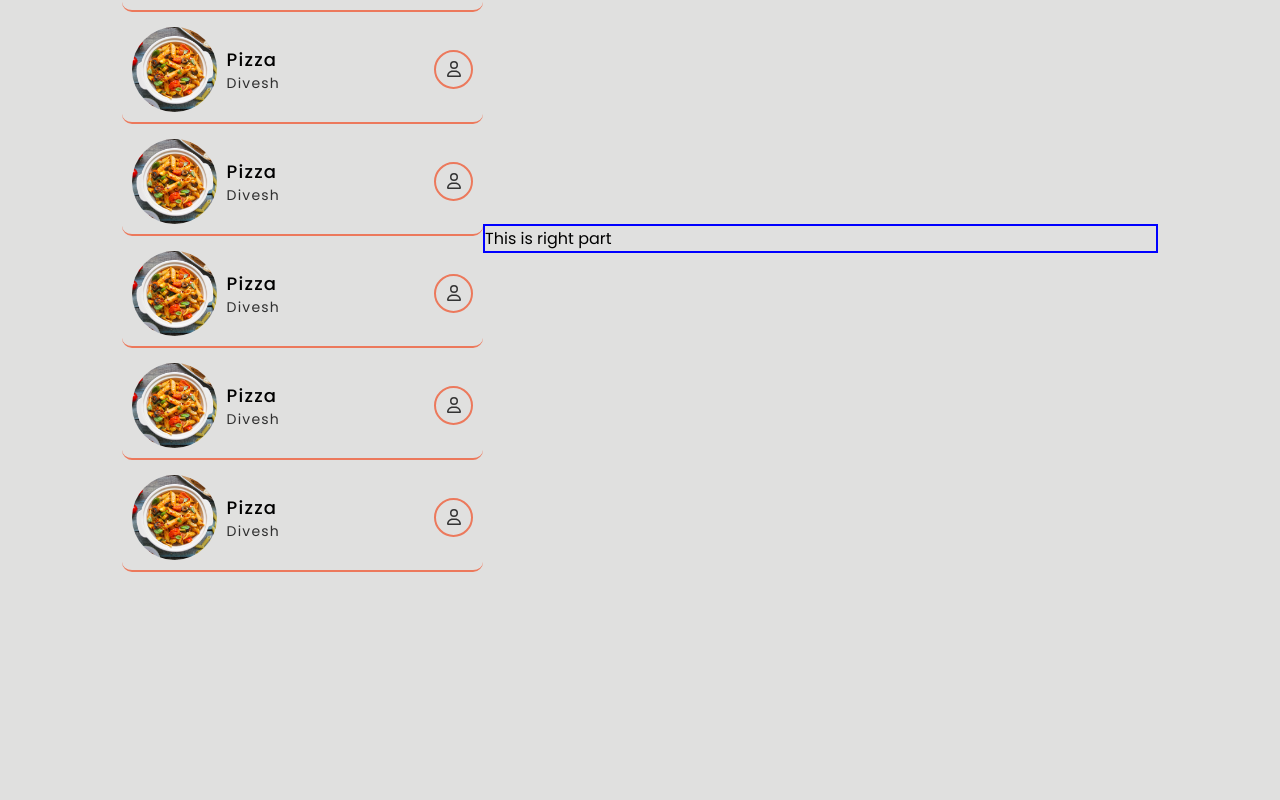
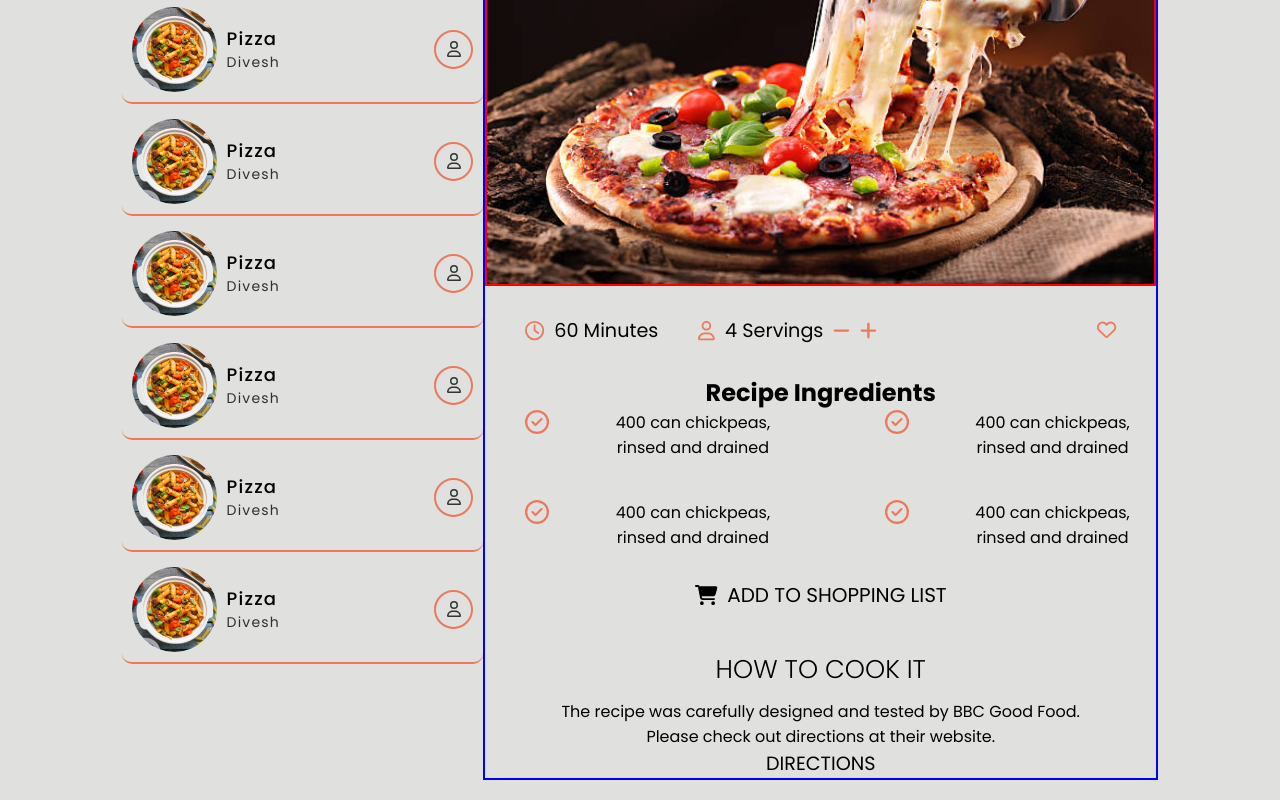
Before and after one commit to PavitrankMishra/Food-Recipe-, a React (Vite) app: page /recipes in a window 1280 px wide. Shown: the part 304-1104 px from the top of the page. Before the commit the page ends 921 px from the top, so only its background shows below. Built offline with nearby package versions, Linux system fonts and the light colour scheme; no server answers; a web font is replaced by a local one.

Commit message:
"feat: Developed the based structure for recipe component"

```diff
--- a/src/Components/Recipes.css
+++ b/src/Components/Recipes.css
@@ -197,32 +197,116 @@
   width: 65%;
 }
 
-/* @media screen and (max-width: 578px) {
-  .recipeContainer {
-    width: 98%;
-  }
-  .containerRight {
-    gap: 4px;
-    font-size: 3.25vw;
-  }
+.recipeContainer .recipeMiddleContainer .recipeMiddleRight .sec-1 {
+  height: 400px;
+  border: 2px solid red;
+  overflow: hidden;
+}
 
-  .containerLeft img {
-    width: 5vw;
-  }
-  .containerLeft input {
-    background-color: transparent;
-    border: none;
-    width: 40vw;
-    height: 40px;
-    border-radius: 40px;
-    font-size: 2.5vw;
-    letter-spacing: 1.1px;
-  }
+.sec-1 img {
+  width: 100%;
+  height: 100%;
+}
 
-  .containerLeft input::placeholder {
-    font-size: 12px;
-  }
-} */
+.recipeContainer .recipeMiddleContainer .recipeMiddleRight .sec-2 {
+  display: flex;
+  align-items: center;
+  justify-content: space-between;
+  font-size: 1.5vw;
+  padding: 30px 40px;
+}
+
+.recipeContainer .recipeMiddleContainer .recipeMiddleRight .sec-2 .secInner,
+.clockContainer,
+.userContainer {
+  display: flex;
+  align-items: center;
+  justify-content: space-between;
+  gap: 10px;
+}
+
+.recipeContainer .recipeMiddleContainer .recipeMiddleRight .sec-2 .secInner {
+  gap: 40px;
+}
+
+.recipeContainer
+  .recipeMiddleContainer
+  .recipeMiddleRight
+  .sec-2
+  .secInner
+  .clock,
+.user,
+.heart,
+.plus,
+.minus {
+  color: #ec795c;
+}
+
+.plus,
+.minus {
+  cursor: pointer;
+}
+
+.recipeContainer .recipeMiddleContainer .recipeMiddleRight .sec-3 {
+  display: flex;
+  align-items: center;
+  justify-content: center;
+  flex-direction: column;
+}
+.recipeContainer .recipeMiddleContainer .recipeMiddleRight .sec-3 .check {
+  color: #ec795c;
+  font-size: 24px;
+  padding: 0 40px;
+}
+
+.listContainer {
+  display: grid;
+  grid-template-columns: 1fr 1fr;
+  gap: 2.5rem 3rem;
+  list-style: none;
+}
+
+ul li {
+  display: flex;
+  /* align-items: center; */
+  /* justify-content: center; */
+  text-align: center;
+}
+
+.addToCart {
+  display: flex;
+  align-items: center;
+  justify-content: center;
+  gap: 10px;
+  padding: 10px;
+  font-size: 20px;
+  border-radius: 40px;
+  margin: 20px 0;
+  cursor: pointer;
+  background-color: transparent;
+  border:none;
+}
+
+.sec-4 {
+  display: flex;
+  align-items:center;
+  justify-content: center;
+  flex-direction: column;
+}
+
+.sec-4 button {
+  background-color: transparent;
+  border:none;
+  font-size: 1.5vw;
+}
+
+.sec-4 h1 {
+  font-size: 2vw;
+  margin:10px 0;
+  /* transform: rotate(-5deg); */
+  font-weight: 300;
+}
+
 
 @media screen and (max-width: 800px) {
   .recipeContainer {
--- a/src/Components/Recipes.jsx
+++ b/src/Components/Recipes.jsx
@@ -8,6 +8,14 @@ import { faUser } from "@fortawesome/free-regular-svg-icons";
 import { FontAwesomeIcon } from "@fortawesome/react-fontawesome";
 import { faPlus } from "@fortawesome/free-solid-svg-icons";
 import { faBookmark } from "@fortawesome/free-regular-svg-icons";
+import { faClock } from "@fortawesome/free-regular-svg-icons";
+// import { faPerson } from "@fortawesome/free-solid-svg-icons";
+import { faHeart } from "@fortawesome/free-regular-svg-icons";
+import a from "../Assets/VegPizza.jpg";
+import { faMinus } from "@fortawesome/free-solid-svg-icons";
+// import { faPlus } from "@fortawesome/free-solid-svg-icons";
+import { faCircleCheck } from "@fortawesome/free-regular-svg-icons";
+import { faCartShopping } from "@fortawesome/free-solid-svg-icons";
 
 const Recipes = ({ data }) => {
   // console.log(data);
@@ -114,7 +122,67 @@ const Recipes = ({ data }) => {
               </section>
             </section>
           </section>
-          <section className="recipeMiddleRight">This is right part</section>
+          <section className="recipeMiddleRight">
+            <section className="sec-1">
+              <img src={a} alt="Something" />
+              <p>Something</p>
+            </section>
+            <section className="sec-2">
+              <section className="secInner">
+                <section className="clockContainer">
+                  <FontAwesomeIcon icon={faClock} className="clock" />
+                  <p>60 Minutes</p>
+                </section>
+                <section className="userContainer">
+                  <FontAwesomeIcon icon={faUser} className="user" />
+                  <p>
+                    <span>4</span> Servings
+                  </p>
+                  <FontAwesomeIcon icon={faMinus} className="minus" />
+                  <FontAwesomeIcon icon={faPlus} className="plus" />
+                </section>
+              </section>
+              <section className="secOuter">
+                <section className="likeContainer">
+                  <FontAwesomeIcon icon={faHeart} className="heart" />
+                </section>
+              </section>
+            </section>
+            <section className="sec-3">
+              <h2>Recipe Ingredients</h2>
+              <ul className="listContainer">
+                <li>
+                  <FontAwesomeIcon icon={faCircleCheck} className="check" />
+                  <p>400 can chickpeas, rinsed and drained</p>
+                </li>
+                <li>
+                  <FontAwesomeIcon icon={faCircleCheck} className="check" />
+                  <p>400 can chickpeas, rinsed and drained</p>
+                </li>
+                <li>
+                  <FontAwesomeIcon icon={faCircleCheck} className="check" />
+                  <p>400 can chickpeas, rinsed and drained</p>
+                </li>
+                <li>
+                  <FontAwesomeIcon icon={faCircleCheck} className="check" />
+                  <p>400 can chickpeas, rinsed and drained</p>
+                </li>
+              </ul>
+              <button className="addToCart">
+                <FontAwesomeIcon icon={faCartShopping} />
+                ADD TO SHOPPING LIST
+              </button>
+            </section>
+            <section className="sec-4">
+              <h1>HOW TO COOK IT</h1>
+              <p>
+                The recipe was carefully designed and tested by{" "}
+                <stron>BBC Good Food.</stron>
+              </p>
+              <p>Please check out directions at their website.</p>
+              <button>DIRECTIONS</button>
+            </section>
+          </section>
         </section>
       </section>
     </>
```
